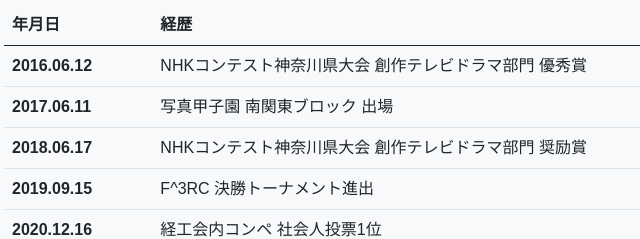
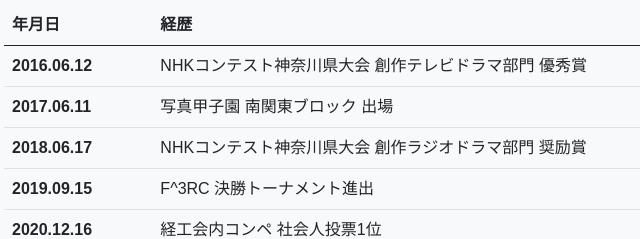
Before and after one commit to ch1sato/ch1sato.github.io, a plain HTML site: page profile/index.html in a window 1280 px wide. Shown: the part 1252-1491 px from the top of the page, 220-860 px from the left. Drawn offline with nearby package versions, Linux system fonts and the light colour scheme; a web font is replaced by a local one.

Commit message:
Update index.html

```diff
--- a/profile/index.html
+++ b/profile/index.html
@@ -143,7 +143,7 @@
                             </tr>
                             <tr>
                                 <th scope="row">2018.06.17</th>
-                                <td>NHKコンテスト神奈川県大会 創作テレビドラマ部門 奨励賞</td>
+                                <td>NHKコンテスト神奈川県大会 創作ラジオドラマ部門 奨励賞</td>
                             </tr>
                             <tr>
                                 <th scope="row">2019.09.15</th>
```
